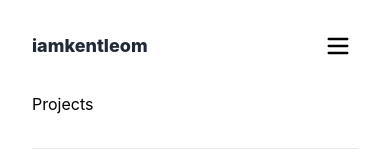
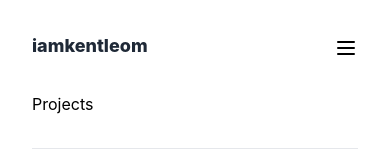
Before and after one commit to iamkentleom/website-v3, a Vue app: page /projects in a window 390 px wide. Shown: the top 160 px of the page. Built offline with nearby package versions, Linux system fonts and the light colour scheme; a web font is replaced by a local one.

Commit message:
refactor(NavBar, icons): change navbar icons
- navbar icons to vue components from bg-image
- change icon height and width into original

```diff
--- /dev/null
+++ b/src/assets/close.vue
@@ -0,0 +1,21 @@
+<template>
+  <svg
+    xmlns="http://www.w3.org/2000/svg"
+    fill="none"
+    viewBox="0 0 24 24"
+    stroke="currentColor"
+  >
+    <path
+      stroke-linecap="round"
+      stroke-linejoin="round"
+      stroke-width="2"
+      d="M6 18L18 6M6 6l12 12"
+    />
+  </svg>
+</template>
+
+<script>
+export default {
+  name: "close",
+};
+</script>
--- a/src/assets/github.vue
+++ b/src/assets/github.vue
@@ -1,8 +1,8 @@
 <template>
   <svg
     xmlns="http://www.w3.org/2000/svg"
-    width="auto"
-    height="auto"
+    width="48"
+    height="48"
     viewBox="0 0 24 24"
     fill="none"
     stroke="currentColor"
--- /dev/null
+++ b/src/assets/hamburger.vue
@@ -0,0 +1,21 @@
+<template>
+  <svg
+    xmlns="http://www.w3.org/2000/svg"
+    fill="none"
+    viewBox="0 0 24 24"
+    stroke="currentColor"
+  >
+    <path
+      stroke-linecap="round"
+      stroke-linejoin="round"
+      stroke-width="2"
+      d="M4 6h16M4 12h16M4 18h16"
+    />
+  </svg>
+</template>
+
+<script>
+export default {
+  name: "hamburger",
+};
+</script>
--- a/src/assets/linkedin.vue
+++ b/src/assets/linkedin.vue
@@ -1,8 +1,8 @@
 <template>
   <svg
     xmlns="http://www.w3.org/2000/svg"
-    width="auto"
-    height="auto"
+    width="48"
+    height="48"
     viewBox="0 0 24 24"
     fill="none"
     stroke="currentColor"
--- a/src/assets/mail.vue
+++ b/src/assets/mail.vue
@@ -1,8 +1,8 @@
 <template>
   <svg
     xmlns="http://www.w3.org/2000/svg"
-    width="auto"
-    height="auto"
+    width="48"
+    height="48"
     viewBox="0 0 24 24"
     fill="none"
     stroke="currentColor"
--- a/src/assets/tailwind.css
+++ b/src/assets/tailwind.css
@@ -51,15 +51,3 @@
 .footer\:links > ul > li > a:hover {
     @apply text-gray-500;
 }
-
-.menu {
-    background: url('menu.svg');
-    background-repeat: no-repeat;
-    background-position: center;
-    @apply stroke-current text-red-500;
-}
-.close {
-    background: url('close.svg');
-    background-repeat: no-repeat;
-    background-position: center;
-}
--- a/src/assets/twitter.vue
+++ b/src/assets/twitter.vue
@@ -1,8 +1,8 @@
 <template>
   <svg
     xmlns="http://www.w3.org/2000/svg"
-    width="auto"
-    height="auto"
+    width="48"
+    height="48"
     viewBox="0 0 24 24"
     fill="none"
     stroke="currentColor"
--- a/src/components/NavBar.vue
+++ b/src/components/NavBar.vue
@@ -6,17 +6,16 @@
       'h-screen items-center flex-col z-10': showMenu,
     }"
   >
-    <div class="flex justify-between w-full md:w-auto">
+    <div class="flex justify-between items-end w-full md:w-auto">
       <router-link
         to="/"
         class="font-extrabold text-gray-800 hover:textt-gray-500"
         >iamkentleom</router-link
       >
-      <button
-        class="md:hidden w-10"
-        :class="{ menu: !showMenu, close: showMenu }"
-        @click="toggleMenu"
-      ></button>
+      <button class="md:hidden" @click="toggleMenu">
+        <hamburger class="h-6 w-6" v-if="!showMenu"/>
+        <close class="h-6 w-6" v-if="showMenu"/>
+      </button>
     </div>
     <ul
       :class="{
@@ -36,8 +35,15 @@
 </template>
 
 <script>
+import hamburger from '@/assets/hamburger.vue'
+import close from '@/assets/close.vue'
+
 export default {
   name: 'NavBar',
+  components: {
+    hamburger,
+    close
+  },
   data() {
     return {
       showMenu: false,
```
Also changed, not shown: src/assets/close.svg (deleted), src/assets/menu.svg (deleted).
